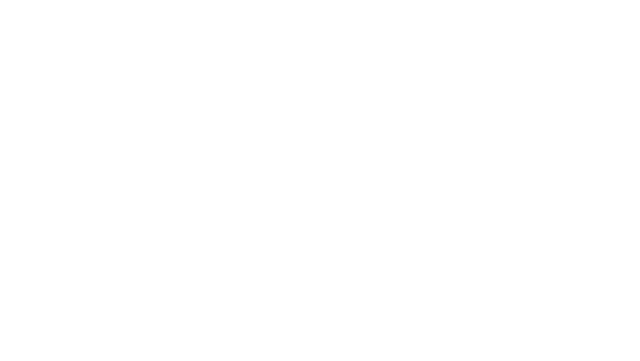
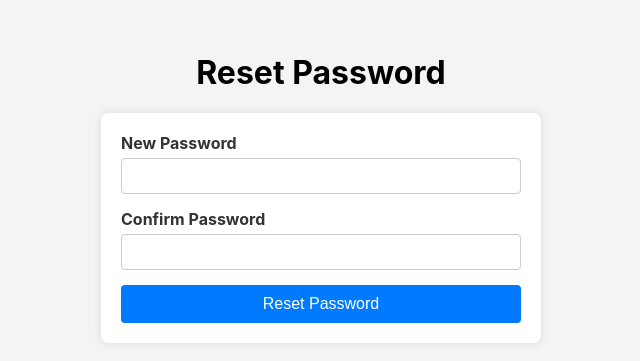
Before and after one commit to Aththas/dataManagementSystemFrontend, a React (Create React App) app: page /reset-password in a window 1280 px wide. Before the commit this address had no page. Shown: the part 213-574 px from the top of the page, without its empty margins (319-959 px from the left). Built offline with nearby package versions, Linux system fonts and the light colour scheme.

Commit message:
Completed password reset

```diff
--- a/src/App.js
+++ b/src/App.js
@@ -2,6 +2,8 @@ import React from 'react';
 import { BrowserRouter as Router, Route, Routes } from 'react-router-dom';
 import LoginPage from './pages/LoginPage';
 import ForgotPasswordPage from './pages/ForgotPasswordPage';
+import VerifyOtpPage from './pages/VerifyOtpPage';
+import ResetPasswordPage from './pages/ResetPasswordPage';
 
 function App() {
   return (
@@ -9,6 +11,8 @@ function App() {
       <Routes>
         <Route path="/" element={<LoginPage />} />
         <Route path="/forgot-password" element={<ForgotPasswordPage />} />
+        <Route path="/verify-otp" element={<VerifyOtpPage />} />
+        <Route path="/reset-password" element={<ResetPasswordPage />} />
       </Routes>
     </Router>
   );
--- /dev/null
+++ b/src/components/ResetPasswordForm.js
@@ -0,0 +1,69 @@
+import React, { useState } from 'react';
+import { useForm } from 'react-hook-form';
+import axios from 'axios';
+import { useNavigate } from 'react-router-dom';
+
+const ResetPasswordForm = () => {
+  const { register, handleSubmit, formState: { errors } } = useForm();
+  const [message, setMessage] = useState("");
+  const [errorMessage, setErrorMessage] = useState("");
+  const navigate = useNavigate();
+  const email = localStorage.getItem('resetEmail');
+
+  const onSubmit = async (data) => {
+    try {
+      const response = await axios.post('http://localhost:8090/api/v1/auth/new-password', {
+        email: email,
+        newPassword: data.newPassword,
+        confirmPassword: data.confirmPassword,
+      });
+
+      const { success, message: responseMessage, errorCode } = response.data;
+
+      if (success) {
+        setMessage(responseMessage);
+        setErrorMessage("");
+        navigate('/'); // Redirect to login page after successful password reset
+      } else {
+        setMessage("");
+        setErrorMessage(responseMessage);
+      }
+    } catch (error) {
+      if (error.response) {
+        const { data } = error.response;
+        setErrorMessage(data.message || "An error occurred.");
+      } else {
+        setErrorMessage("Network Error: Please check your connection.");
+      }
+      setMessage("");
+    }
+  };
+
+  return (
+    <form onSubmit={handleSubmit(onSubmit)} className="reset-password-form">
+      <div className="form-group">
+        <label htmlFor="newPassword">New Password</label>
+        <input
+          type="password"
+          id="newPassword"
+          {...register('newPassword', { required: 'New Password is required' })}
+        />
+        {errors.newPassword && <p>{errors.newPassword.message}</p>}
+      </div>
+      <div className="form-group">
+        <label htmlFor="confirmPassword">Confirm Password</label>
+        <input
+          type="password"
+          id="confirmPassword"
+          {...register('confirmPassword', { required: 'Confirm Password is required' })}
+        />
+        {errors.confirmPassword && <p>{errors.confirmPassword.message}</p>}
+      </div>
+      {message && <p className="success-message">{message}</p>}
+      {errorMessage && <p className="error-message">{errorMessage}</p>}
+      <button type="submit">Reset Password</button>
+    </form>
+  );
+};
+
+export default ResetPasswordForm;
--- /dev/null
+++ b/src/pages/ResetPasswordPage.js
@@ -0,0 +1,14 @@
+import React from 'react';
+import ResetPasswordForm from '../components/ResetPasswordForm';
+import '../styles/ResetPasswordPage.css'; // Ensure correct path to your CSS file
+
+const ResetPasswordPage = () => {
+  return (
+    <div className="reset-password-page">
+      <h1>Reset Password</h1>
+      <ResetPasswordForm />
+    </div>
+  );
+};
+
+export default ResetPasswordPage;
--- /dev/null
+++ b/src/styles/ResetPasswordPage.css
@@ -0,0 +1,55 @@
+.reset-password-page {
+    display: flex;
+    flex-direction: column;
+    align-items: center;
+    justify-content: center;
+    height: 100vh;
+    background-color: #f4f4f4;
+  }
+
+  .reset-password-form {
+    background: white;
+    padding: 20px;
+    border-radius: 8px;
+    box-shadow: 0 0 10px rgba(0,0,0,0.1);
+    width: 100%;
+    max-width: 400px;
+  }
+
+  .form-group {
+    margin-bottom: 15px;
+  }
+
+  .form-group label {
+    display: block;
+    margin-bottom: 5px;
+    font-weight: bold;
+  }
+
+  .form-group input {
+    width: 100%;
+    padding: 8px;
+    border: 1px solid #ccc;
+    border-radius: 4px;
+  }
+
+  .success-message {
+    color: green;
+  }
+
+  .error-message {
+    color: red;
+  }
+
+  button {
+    background-color: #007bff;
+    color: white;
+    border: none;
+    padding: 10px 20px;
+    border-radius: 4px;
+    cursor: pointer;
+  }
+
+  button:hover {
+    background-color: #0056b3;
+  }
```
